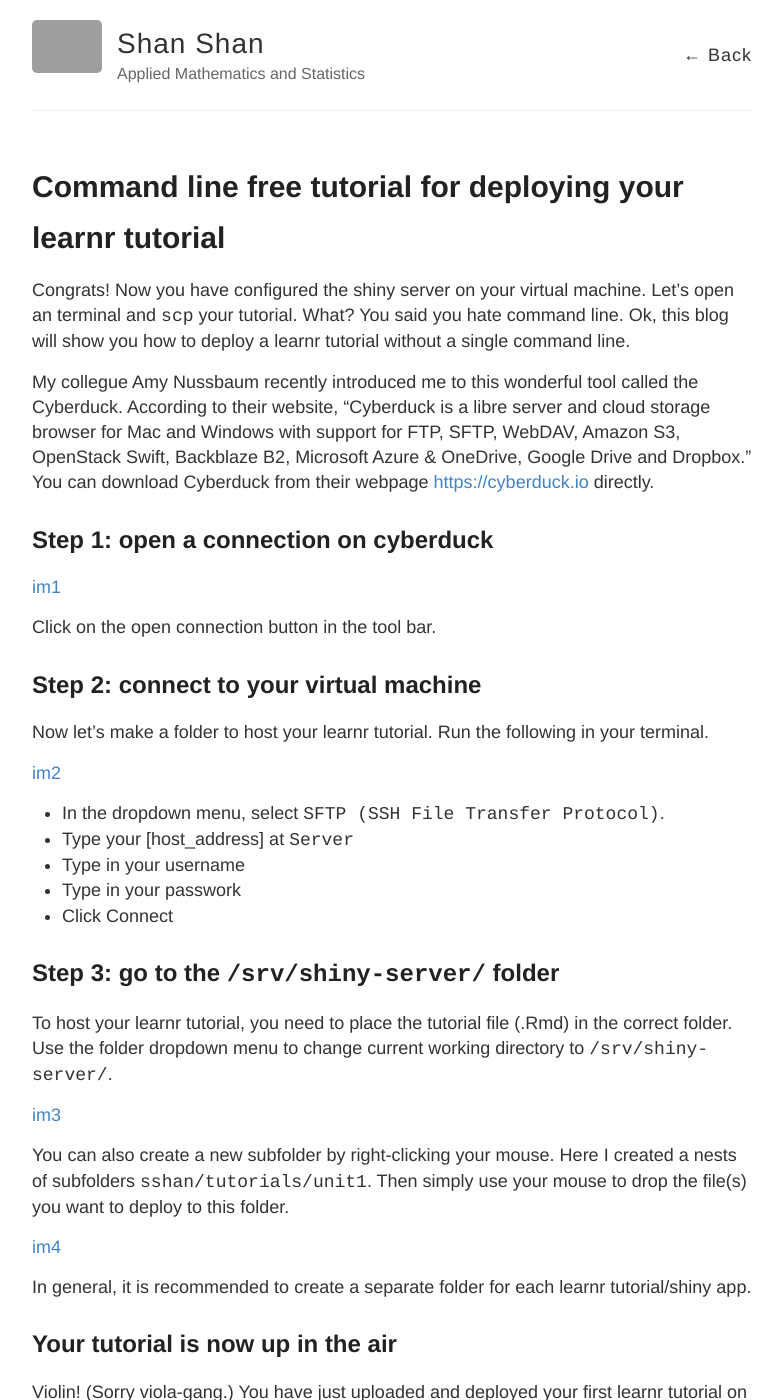
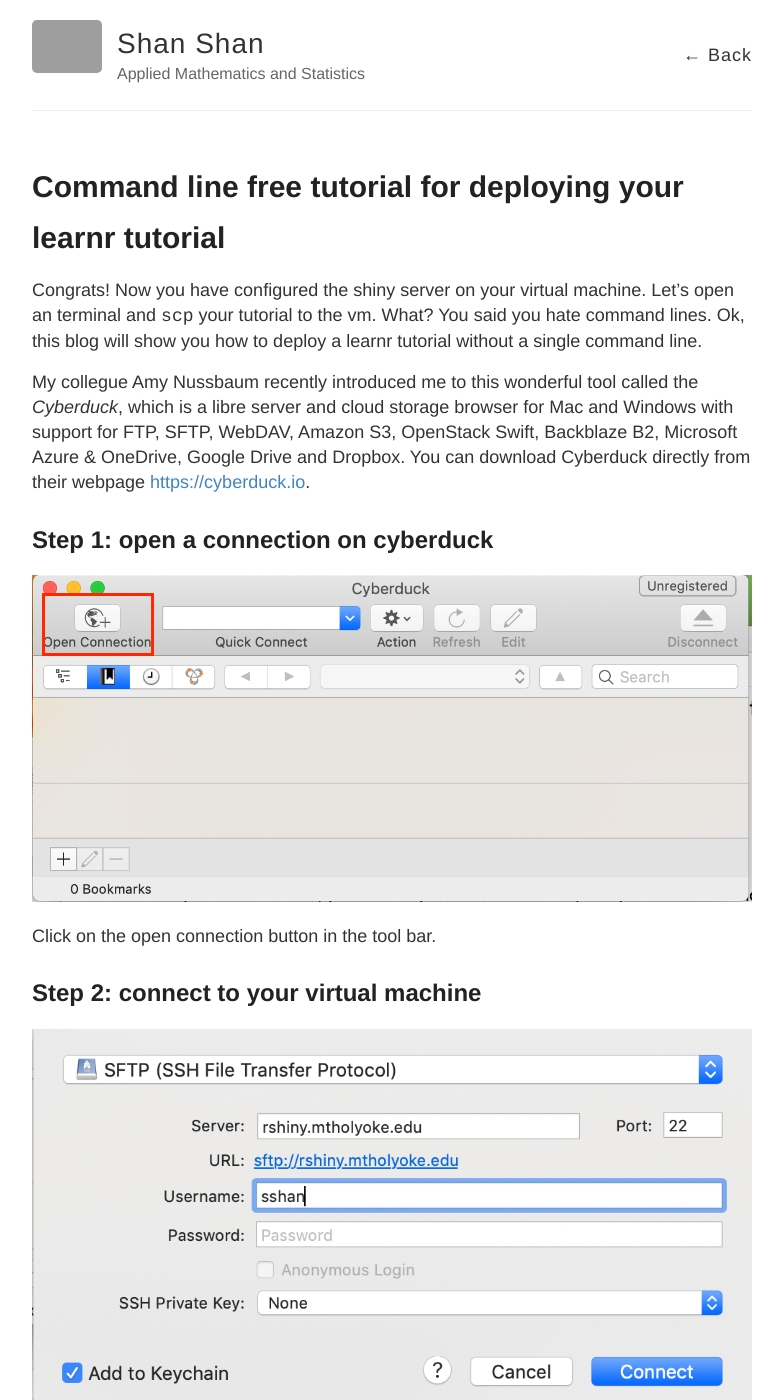
Before and after one commit to sshanshans/Writing, a Jekyll site: the page built from _posts/2020-8-20-cyberduck.md, in a window 1280 px wide and 1400 px high. Shown: the whole window, without its empty margins (248-1031 px from the left). Built offline with Jekyll 4.4.1, drawn with Linux system fonts in a browser that asks for light colours.

Commit message:
add some details

```diff
--- a/_posts/2020-8-20-cyberduck.md
+++ b/_posts/2020-8-20-cyberduck.md
@@ -3,20 +3,19 @@ layout: post
 title: Command line free tutorial for deploying your learnr tutorial
 ---
 
-Congrats! Now you have configured the shiny server on your virtual machine. Let's open an terminal and `scp` your tutorial. What? You said you hate command line. Ok, this blog will show you how to deploy a learnr tutorial without a single command line.
+Congrats! Now you have configured the shiny server on your virtual machine. Let's open an terminal and `scp` your tutorial to the vm. What? You said you hate command lines. Ok, this blog will show you how to deploy a learnr tutorial without a single command line.
 
-My collegue Amy Nussbaum recently introduced me to this wonderful tool called the Cyberduck. According to their website, "Cyberduck is a libre server and cloud storage browser for Mac and Windows with support for FTP, SFTP, WebDAV, Amazon S3, OpenStack Swift, Backblaze B2, Microsoft Azure & OneDrive, Google Drive and Dropbox." You can download Cyberduck from their webpage [https://cyberduck.io](https://cyberduck.io) directly.
+My collegue Amy Nussbaum recently introduced me to this wonderful tool called the *Cyberduck*, which is a libre server and cloud storage browser for Mac and Windows with support for FTP, SFTP, WebDAV, Amazon S3, OpenStack Swift, Backblaze B2, Microsoft Azure & OneDrive, Google Drive and Dropbox. You can download Cyberduck directly from their webpage [https://cyberduck.io](https://cyberduck.io).
 
 ## Step 1: open a connection on cyberduck
 
-[im1](https://github.com/sshanshans/writing/blob/master/images/post/cyberduck1)
+![im1](https://github.com/sshanshans/writing/blob/master/images/post/cyberduck1.png)
 
 Click on the open connection button in the tool bar.
 
 ## Step 2: connect to your virtual machine
-Now let's make a folder to host your learnr tutorial. Run the following in your terminal.
 
-[im2](https://github.com/sshanshans/writing/blob/master/images/post/cyberduck2)
+![im2](https://github.com/sshanshans/writing/blob/master/images/post/cyberduck2.png)
 
 - In the dropdown menu, select  `SFTP (SSH File Transfer Protocol)`.
 - Type your [host_address] at `Server`
@@ -27,11 +26,11 @@ Now let's make a folder to host your learnr tutorial. Run the following in your
 ## Step 3: go to the `/srv/shiny-server/` folder
 To host your learnr tutorial, you need to place the tutorial file (.Rmd) in the correct folder. Use the folder dropdown menu to change current working directory to `/srv/shiny-server/`.
 
-[im3](https://github.com/sshanshans/writing/blob/master/images/post/cyberduck3)
+![im3](https://github.com/sshanshans/writing/blob/master/images/post/cyberduck3.png)
 
 You can also create a new subfolder by right-clicking your mouse. Here I created a nests of subfolders `sshan/tutorials/unit1`.  Then simply use your mouse to drop the file(s) you want to deploy to this folder.
 
-[im4](https://github.com/sshanshans/writing/blob/master/images/post/cyberduck4)
+![im4](https://github.com/sshanshans/writing/blob/master/images/post/cyberduck4.png)
 
 
 In general, it is recommended to create a separate folder for each learnr tutorial/shiny app.
```
